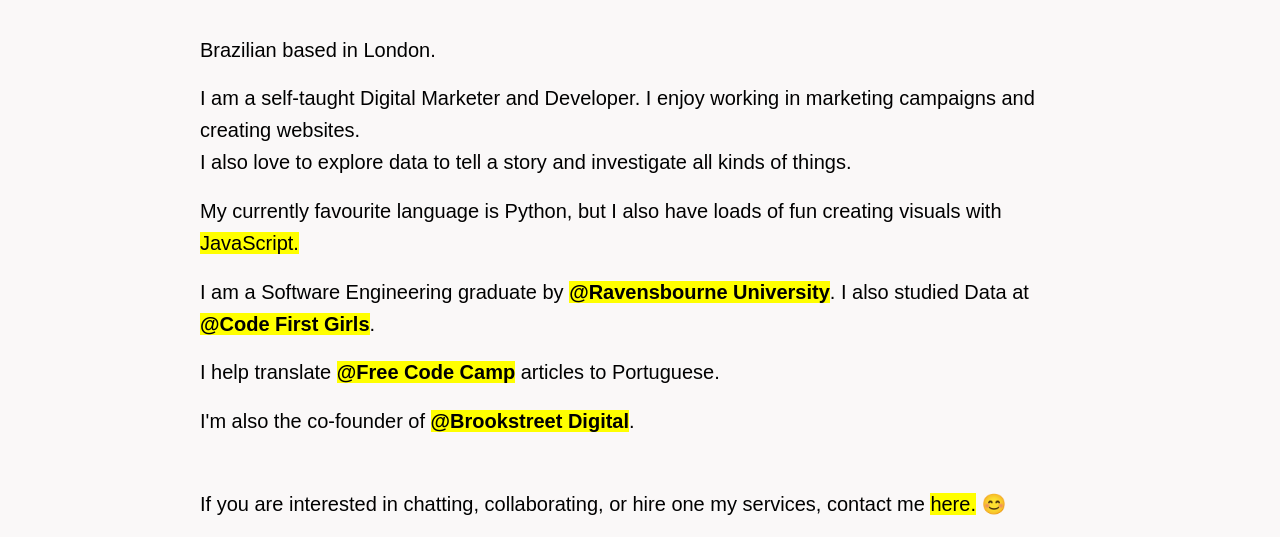
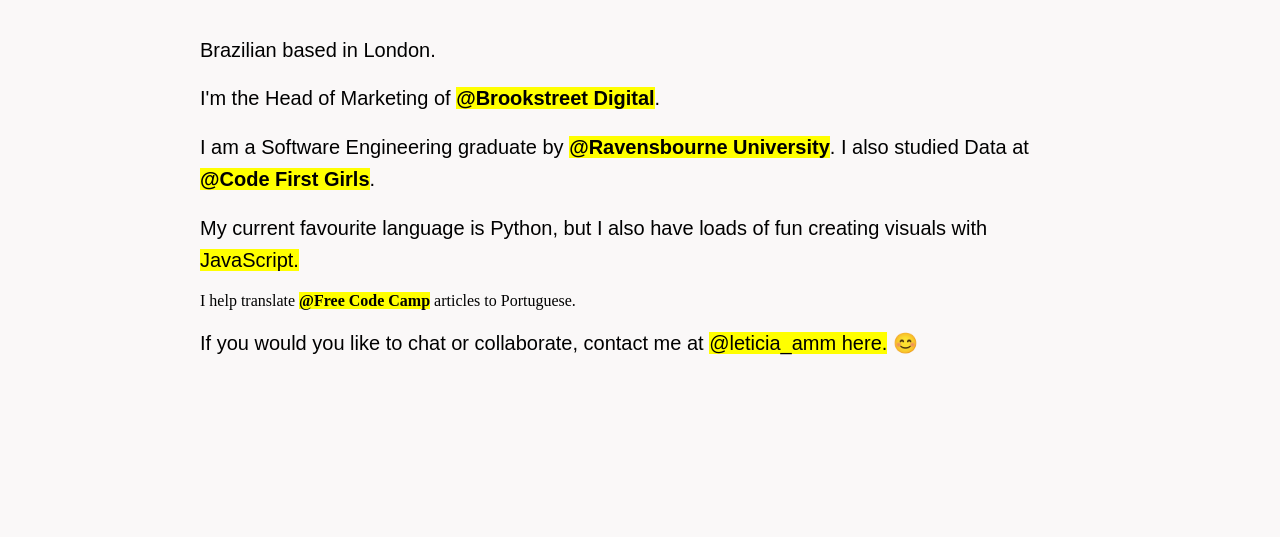
Before and after one commit to leticiad7/portfolio, a plain HTML site: page about.html in a window 1280 px wide. Shown: the part 305-842 px from the top of the page. After the commit the page ends 800 px from the top, so only its background shows below. Drawn offline with Linux system fonts and the light colour scheme; a web font is replaced by a local one.

Commit message:
Update about.html

```diff
--- a/about.html
+++ b/about.html
@@ -48,28 +48,26 @@
     <h2>Brazilian based in London. </h2>
 
 
-    <h2> I am a self-taught Digital Marketer and Developer. I enjoy working in marketing campaigns and creating websites.   <br>
-    I also love to explore data to tell a story and investigate all kinds of things. </h2>
-
-    <h2>My currently favourite language is Python, but I also have loads of fun creating visuals with <a href="creative-coding.html" target="_blank" ><mark class="blue1">JavaScript.</mark></a></h2>
+   <h2> I'm the Head of Marketing of <a
+        href="http://brookstreetdigital.com/" target="_blank" ><mark class="blue1"><b>@Brookstreet Digital</b></mark></a>.</h2>
 
     <h2>
       I am a Software Engineering graduate by <a
         href="https://www.ravensbourne.ac.uk/" target="_blank" ><mark class="blue1"><b>@Ravensbourne University</b></mark></a>.       I also studied Data at <a
         href="https://codefirstgirls.com/" target="_blank" ><mark class="blue1"><b>@Code First Girls</b></mark></a>.
+    </h2>
 
-    </h2>
+     <h2>My current favourite language is Python, but I also have loads of fun creating visuals with <a href="creative-coding.html" target="_blank" ><mark class="blue1">JavaScript.</mark></a></h2
 
     <h2>
       I help translate <a
         href="https://www.freecodecamp.org/portuguese/" target="_blank" ><mark class="blue1"><b>@Free Code Camp</b></mark></a> articles to Portuguese.
     </h2>
-    <h2> I'm also the co-founder of <a
-        href="http://brookstreetdigital.com/" target="_blank" ><mark class="blue1"><b>@Brookstreet Digital</b></mark></a>.</h2>
+
     <br>
 
 
-    <h2>If you are interested in chatting, collaborating, or hire one my services, contact me <a href="mail:la.domingos@yahoo.com" target="_blank" ><mark class="blue1">here.</mark></a> 😊</h2>
+    <h2>If you would you like to chat or collaborate, contact me at <a href="https://instagram.com/leticia_amm" target="_blank" ><mark class="blue1">@leticia_amm </mark></a> <a href="mail:leticia.amm@mail.com" target="_blank" ><mark class="blue1">here.</mark></a> 😊</h2>
   </div>
  </div>
 
```
